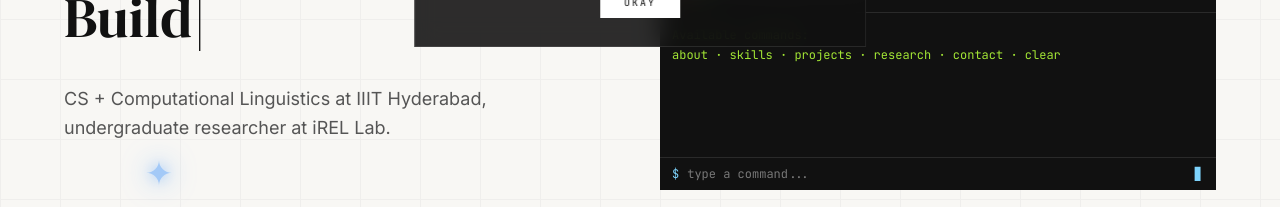
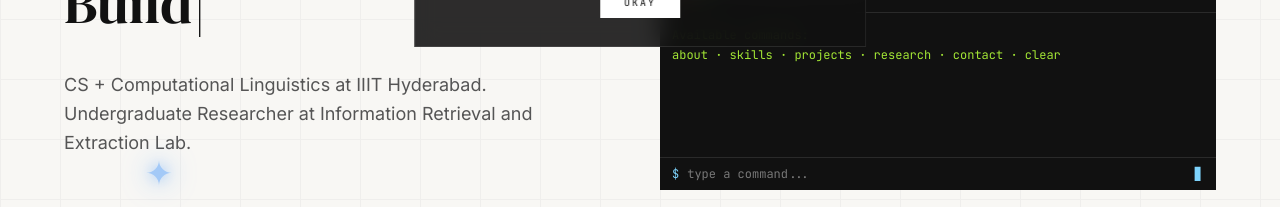
Before and after one commit to prajpenmetsa/portfolio-website, a Next.js app: page / in a window 1280 px wide. Shown: the part 461-668 px from the top of the page. Built offline with nearby package versions, Linux system fonts and the light colour scheme.

Commit message:
hero text updated

```diff
--- a/app/components/Hero.tsx
+++ b/app/components/Hero.tsx
@@ -51,7 +51,7 @@ export default function Hero() {
             </span>
           </div>
           <p className="font-sans text-lg text-[#555] max-w-lg leading-relaxed">
-            CS + Computational Linguistics at IIIT Hyderabad, undergraduate researcher at iREL Lab.
+            CS + Computational Linguistics at IIIT Hyderabad. Undergraduate Researcher at Information Retrieval and Extraction Lab.
           </p>
         </div>
 
```
